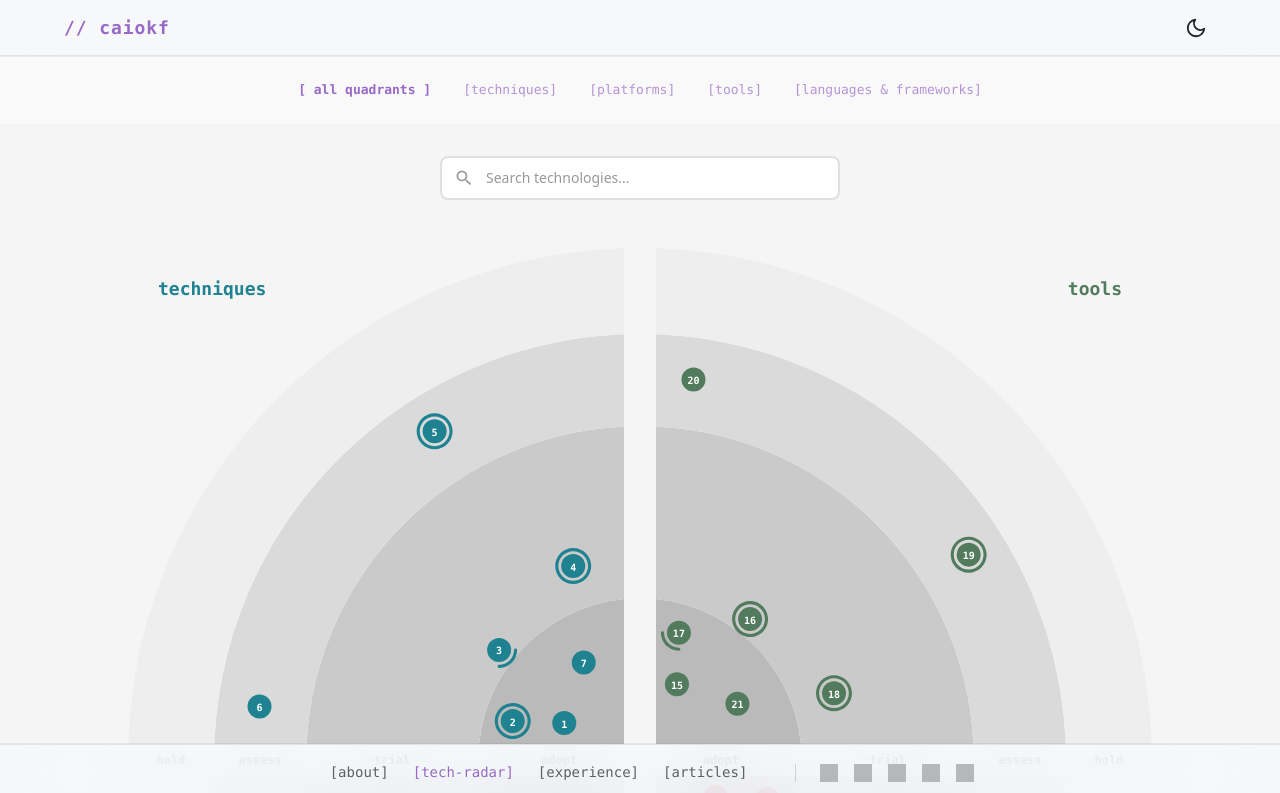
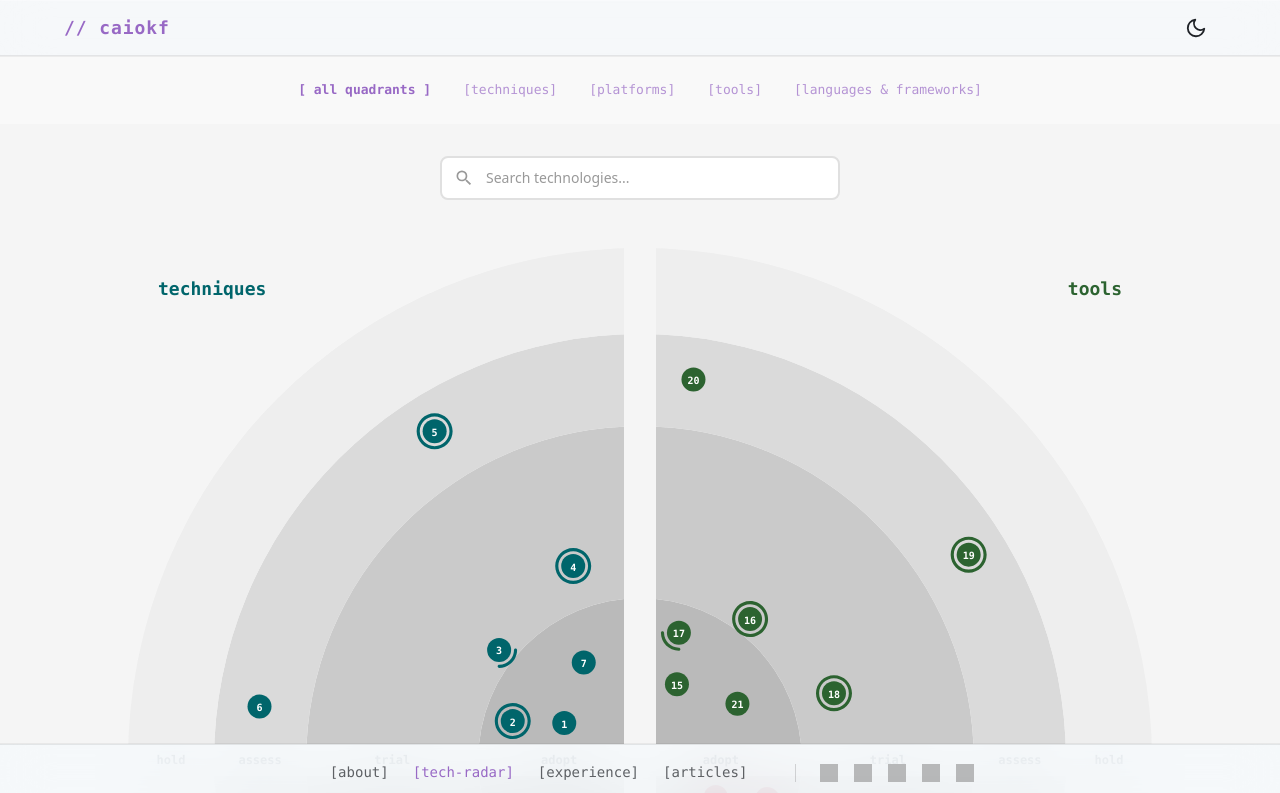
Before and after one commit to caiokf/homepage, a Vue app: page /tech-radar/sample in a window 1280 px wide. Shown: the top 793 px of the page. Built offline with nearby package versions, Linux system fonts and the light colour scheme; grey boxes are pictures that could not be loaded.

Commit message:
refactor(radar): centralize brand colors in css variables, remove hardcoded colors from config

```diff
--- a/src/config/radar-config.ts
+++ b/src/config/radar-config.ts
@@ -86,43 +86,13 @@ export const MAX_BLIPS_PER_RING = [8, 22, 17, 18] as const;
 // Group blip angles per ring
 export const GROUP_BLIP_ANGLES = [30, 35, 60, 80] as const;
 
-// Quadrant colors by position
-export const quadrantColors: Record<
-  QuadrantPosition,
-  { base: string; dark: string }
-> = {
-  NE: {
-    base: "#47a1ad", // sapphire
-    dark: "#1f8290",
-  },
-  NW: {
-    base: "#cc850a", // turmeric
-    dark: "#a06908",
-  },
-  SW: {
-    base: "#6b9e78", // jade
-    dark: "#517b5c",
-  },
-  SE: {
-    base: "#e16a7c", // flamingo
-    dark: "#9b293c",
-  },
-} as const;
-
-// Ring fill colors (grayscale from center outward)
-export const ringColors = {
-  adopt: "#bababa",
-  trial: "#cacaca",
-  assess: "#dadada",
-  hold: "#eeeeee",
-} as const;
-
-// UI colors
-export const uiColors = {
-  wave: "#163c4d", // deep blue for tooltips, buttons
-  mist: "#edf1f3", // light gray for backgrounds
-  white: "#ffffff",
-  black: "#000000",
+// Quadrant colors - these reference CSS custom properties from style.css
+// Use getComputedStyle(document.documentElement).getPropertyValue('--quadrant-NE') to access
+export const QUADRANT_CSS_VARS: Record<QuadrantPosition, string> = {
+  NE: "--quadrant-NE",
+  NW: "--quadrant-NW",
+  SW: "--quadrant-SW",
+  SE: "--quadrant-SE",
 } as const;
 
 // Animation timing
--- a/src/style.css
+++ b/src/style.css
@@ -81,22 +81,53 @@
 }
 
 /* ==========================================================================
-   Design Tokens - Quadrant Colors (Theme-Invariant Brand Colors)
-   These remain consistent across light/dark themes for brand recognition
+   Design Tokens - Brand Colors Palette
+   Named colors for consistent use across the application
    ========================================================================== */
 
 :root {
-  /* Quadrant Base Colors */
-  --quadrant-NE-base: #47a1ad; /* Sapphire - Techniques */
-  --quadrant-NW-base: #cc850a; /* Turmeric - Platforms */
-  --quadrant-SW-base: #6b9e78; /* Jade - Tools */
-  --quadrant-SE-base: #e16a7c; /* Flamingo - Languages & Frameworks */
+  /* Purple - Primary brand color */
+  --color-purple: oklch(0.607 0.142 306.375);
+  --color-purple-light: oklch(0.72 0.12 306.375);
+  --color-purple-dark: oklch(0.5 0.15 306.375);
 
-  /* Quadrant Dark Accent Colors (for blips, titles) */
-  --quadrant-NE: #1f8290;
-  --quadrant-NW: #a06908;
-  --quadrant-SW: #517b5c;
-  --quadrant-SE: #9b293c;
+  /* Teal - Techniques quadrant */
+  --color-teal: oklch(0.55 0.1 200);
+  --color-teal-light: oklch(0.65 0.1 200);
+  --color-teal-dark: oklch(0.45 0.1 200);
+
+  /* Orange - Platforms quadrant */
+  --color-orange: oklch(0.6 0.15 70);
+  --color-orange-light: oklch(0.7 0.15 70);
+  --color-orange-dark: oklch(0.5 0.15 70);
+
+  /* Green - Tools quadrant */
+  --color-green: oklch(0.55 0.1 145);
+  --color-green-light: oklch(0.65 0.1 145);
+  --color-green-dark: oklch(0.45 0.1 145);
+
+  /* Red - Languages & Frameworks quadrant */
+  --color-red: oklch(0.55 0.15 15);
+  --color-red-light: oklch(0.65 0.15 15);
+  --color-red-dark: oklch(0.45 0.15 15);
+}
+
+/* ==========================================================================
+   Design Tokens - Quadrant Colors
+   Maps quadrant positions to brand colors
+   ========================================================================== */
+
+:root {
+  /* Quadrant colors mapped to brand palette */
+  --quadrant-NE: var(--color-teal-dark);
+  --quadrant-NW: var(--color-orange-dark);
+  --quadrant-SW: var(--color-green-dark);
+  --quadrant-SE: var(--color-red-dark);
+
+  --quadrant-NE-base: var(--color-teal);
+  --quadrant-NW-base: var(--color-orange);
+  --quadrant-SW-base: var(--color-green);
+  --quadrant-SE-base: var(--color-red);
 }
 
 /* ==========================================================================
@@ -251,11 +282,11 @@
   --shadow-lg: 0 4px 12px rgba(0, 0, 0, 0.5);
   --shadow-xl: 0 8px 24px rgba(0, 0, 0, 0.6);
 
-  /* Quadrant colors adjusted for dark theme visibility */
-  --quadrant-NE: #5abdc9;
-  --quadrant-NW: #e0a020;
-  --quadrant-SW: #7dc090;
-  --quadrant-SE: #f08090;
+  /* Quadrant colors - use light variants for dark theme visibility */
+  --quadrant-NE: var(--color-teal-light);
+  --quadrant-NW: var(--color-orange-light);
+  --quadrant-SW: var(--color-green-light);
+  --quadrant-SE: var(--color-red-light);
 }
 
 /* ==========================================================================
```
